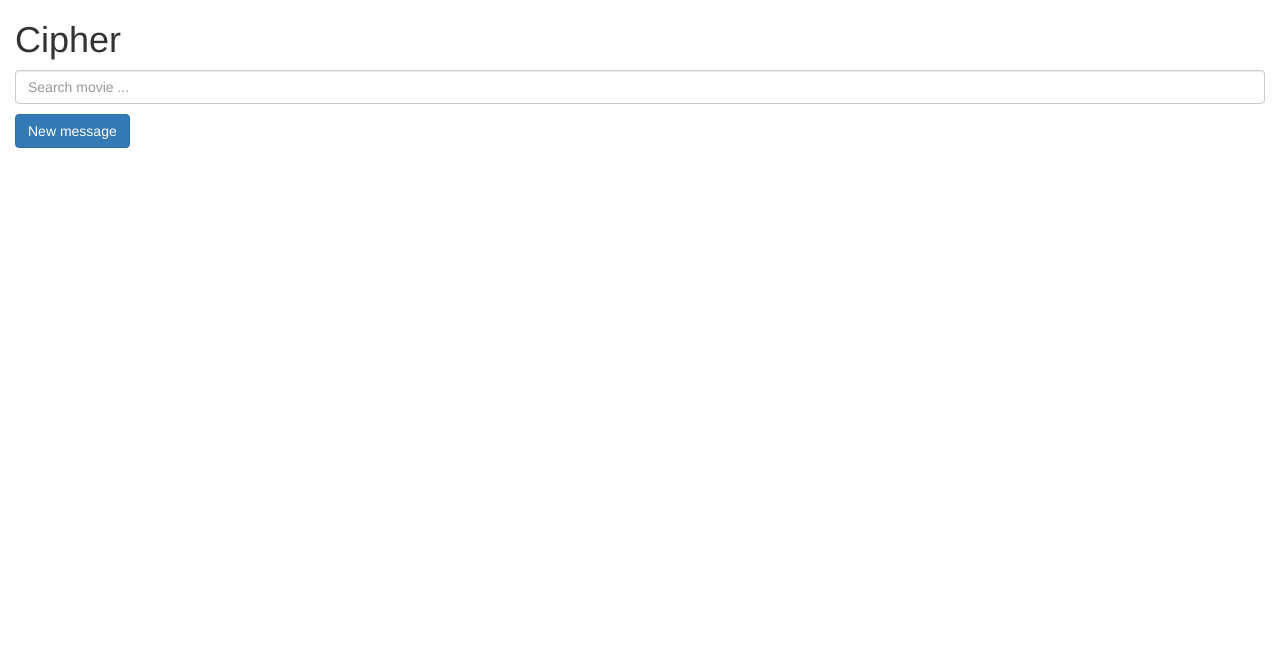
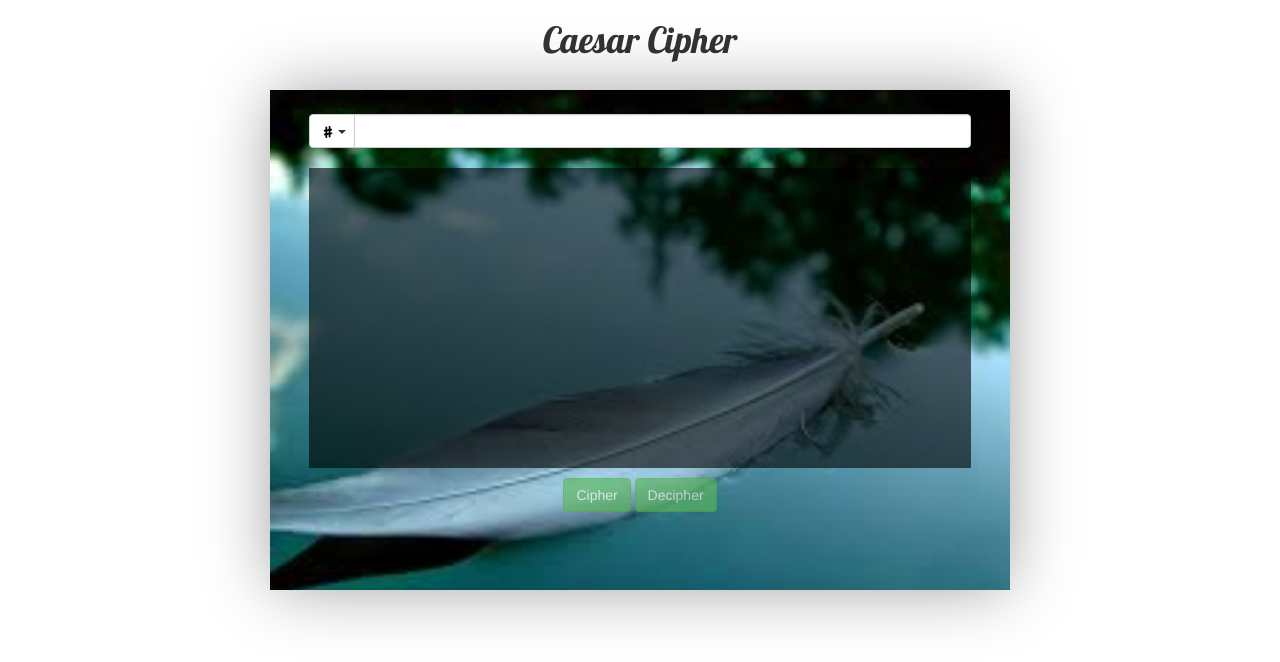
Before and after one commit to betsyvies/-caesar-encryption-es6, a plain HTML site: page index.html in a window 1280 px wide. Drawn offline with Linux system fonts and the light colour scheme.

Commit message:
añadiendo clases para los estilos

```diff
--- a/index.html
+++ b/index.html
@@ -6,35 +6,62 @@
   <meta name="viewport" content="width=device-width, initial-scale=1.0">
   <meta http-equiv="X-UA-Compatible" content="ie=edge">
   <title>Caeser Cipher</title>
-  <link href="https://fonts.googleapis.com/css?family=Press+Start+2P" rel="stylesheet">
+  <!-- Import Google Font -->
+  <link href="https://fonts.googleapis.com/css?family=Lobster" rel="stylesheet">
   <!-- Import Font Awesome -->
   <link rel="stylesheet" href="https://maxcdn.bootstrapcdn.com/font-awesome/4.7.0/css/font-awesome.min.css">
   <!--Import Bootstrap.css-->
   <link type="text/css" rel="stylesheet" href="vendors/bootstrap/css/bootstrap.min.css">
-  <!-- <link type="text/css" rel="stylesheet" href="css/main.css"> -->
+  <link type="text/css" rel="stylesheet" href="css/main.css">
 </head>
 
 <body>
-  <!-- Container of fondo -->
-  <div class="container-fluid background">
-    <div class="row">
-      <div class="col-xs-12 col-lg-12">
-        <h1>Cipher</h1>
-      </div>
-      <div class="col-xs-12 col-lg-12 container-img">
-        <form id="searchForm">
-          <input id="searchText" class="form-control" type="text" placeholder="Search movie ...">
-        </form>
-      </div>
-      <div class="col-xs-12 col-lg-12 container-img">
-        <p></p>
-        <button type="button" class="btn btn-primary">New message</button>
+  <!-- Title Container -->
+  <header>
+    <div class="container-fluid">
+      <div class="row">
+        <div class="col-xs-12 col-lg-12">
+          <h1 class="title">Caesar Cipher</h1>
+        </div>
       </div>
     </div>
-  </div>
+  </header>
+
+  <section>
+    <!-- Registry Container -->
+    <div class="container-fluid background">
+      <div class="row">
+        <div class="col-xs-12 col-lg-12 container">
+          <div class="col-xs-12 col-lg-12 container-registry">
+            <div class="input-group">
+              <div class="input-group-btn">
+                <button id="button-dropdown" type="button" class="btn btn-default dropdown-toggle button-number" data-toggle="dropdown" aria-haspopup="true"
+                  aria-expanded="false">
+                  <img id="number-button" src="assets/images/num.jpg" alt="number" />
+                  <span class="caret"></span>
+                </button>
+                <ul id="container-num" class="dropdown-menu flags-dropdown-menu list-num">
+                </ul>
+              </div>
+              <!-- /btn-group -->
+              <input id="input-form" type="text" class="form-control input-control" aria-label="..." value="">
+            </div>
+          </div>
+          <!-- Results Container -->
+          <div class="col-xs-12 col-lg-12 container-img">
+            <p id="sentence-cipher" class="phrase"></p>
+            <button id="button-cipher" type="button" class="btn btn-success">Cipher</button>
+            <button id="button-decipher" type="button" class="btn btn-success">Decipher</button>
+          </div>
+        </div>
+      </div>
+    </div>
+  </section>
+
   <!-- Import jQuery and Bootstrap.js -->
   <script type="text/javascript" src="vendors/js/jquery-3.2.1.min.js"></script>
   <script type="text/javascript" src="vendors/bootstrap/js/bootstrap.min.js"></script>
+  <script type="text/javascript" src="js/cipherAndDecipher.js"></script>
   <script type="text/javascript" src="js/app.js"></script>
 </body>
 
```
